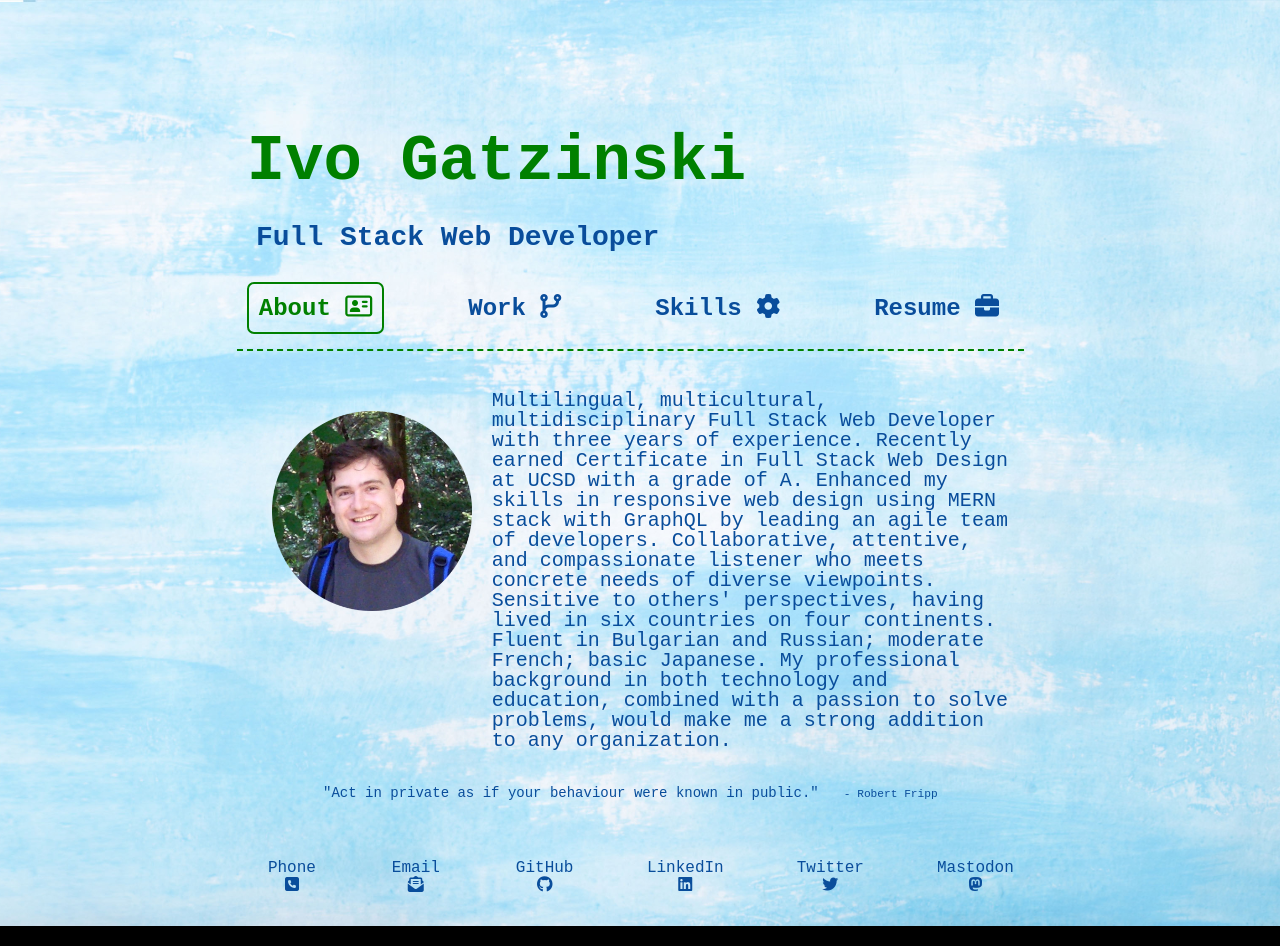
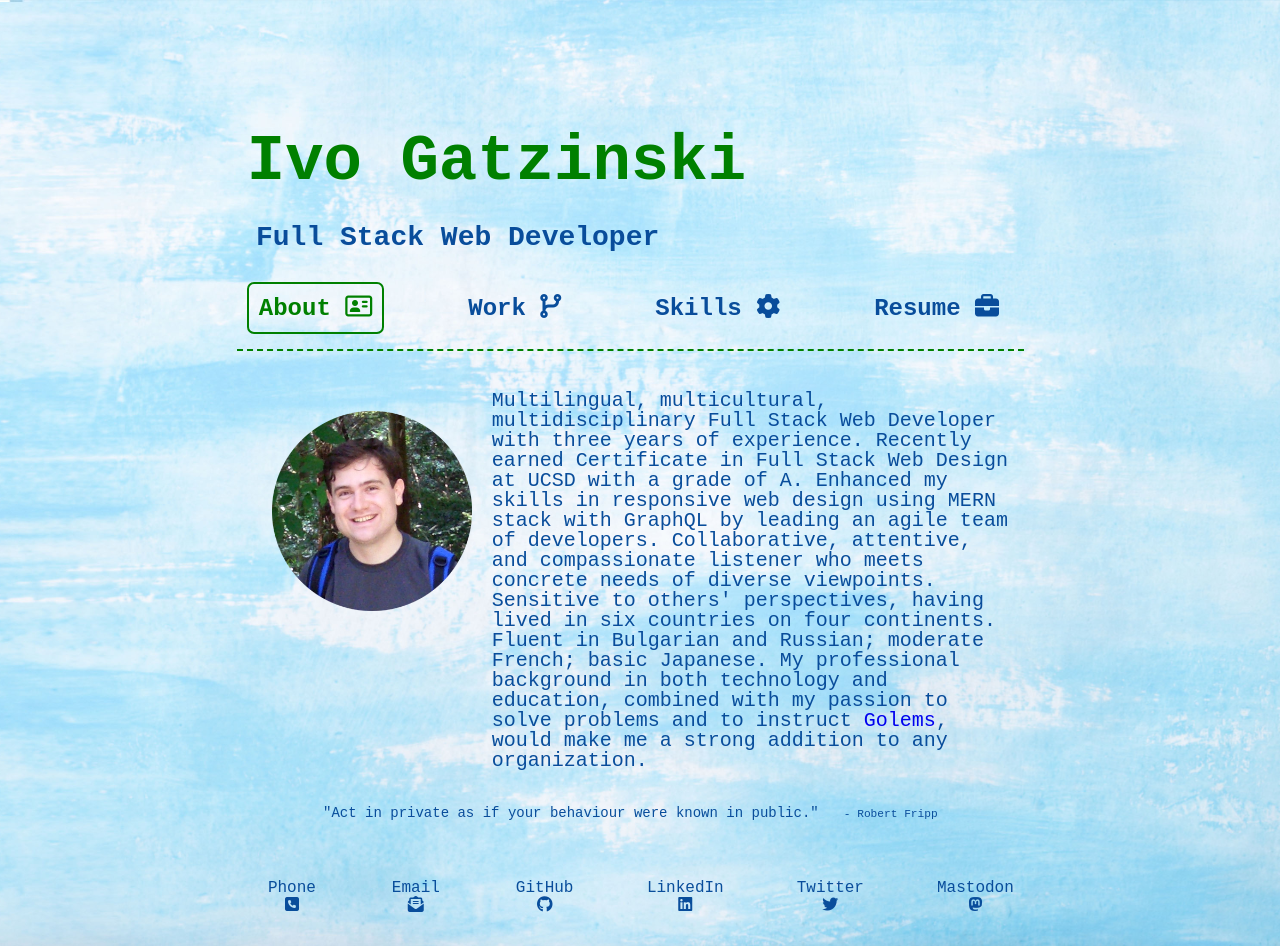
Before and after one commit to Ivo-Gatzinski/portfolio, a React (Create React App) app: page / in a window 1280 px wide. Built offline with nearby package versions, Linux system fonts and the light colour scheme; a web font is replaced by a local one.

Commit message:
add golem

```diff
--- a/src/components/About.js
+++ b/src/components/About.js
@@ -19,7 +19,7 @@ export default function About() {
             meets concrete needs of diverse viewpoints. Sensitive to others'
             perspectives, having lived in six countries on four continents.
             Fluent in Bulgarian and Russian; moderate French; basic Japanese.
-            My professional background in both technology and education, combined with a passion to solve problems, would make me a strong addition to any organization.
+            My professional background in both technology and education, combined with my passion to solve problems and to instruct <a className="golem" href="https://en.wikipedia.org/wiki/Golem">Golems</a>, would make me a strong addition to any organization.
           </p>
       </div>
       <div className="aphorisms"><p>{aphorisms[Math.floor(Math.random() * aphorisms.length)]}</p><p><a className="fripp" href="https://www.dgmlive.com/" target="_blank" rel="noreferrer">- Robert Fripp</a></p></div>
--- a/src/components/style.css
+++ b/src/components/style.css
@@ -39,6 +39,13 @@ p {
 }
 
 .fripp:hover {
+  color: green;
+  border: none;
+  cursor: pointer;
+  border-bottom: green solid var(--micro-pad);
+}
+
+.golem:hover {
   color: green;
   border: none;
   cursor: pointer;
```
